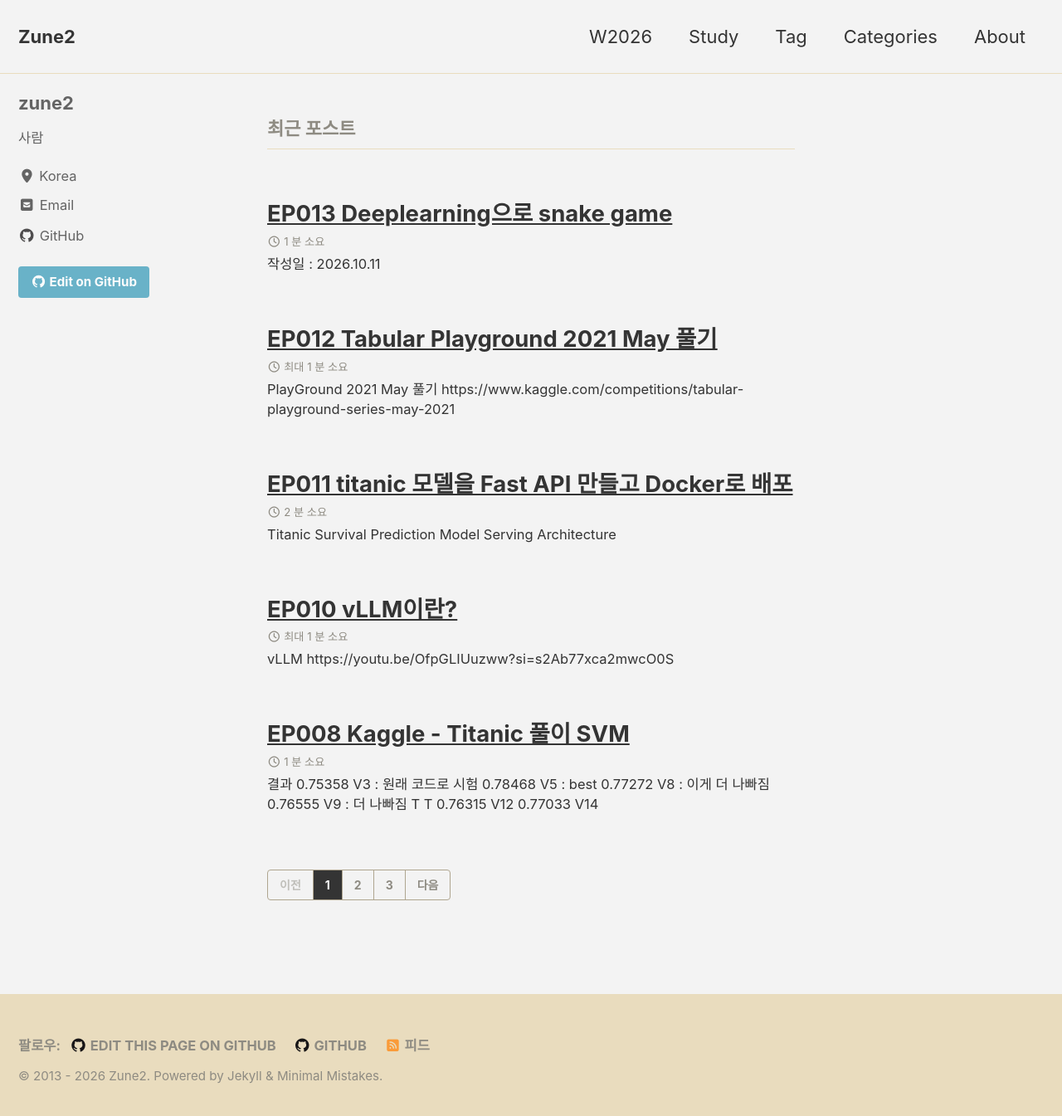
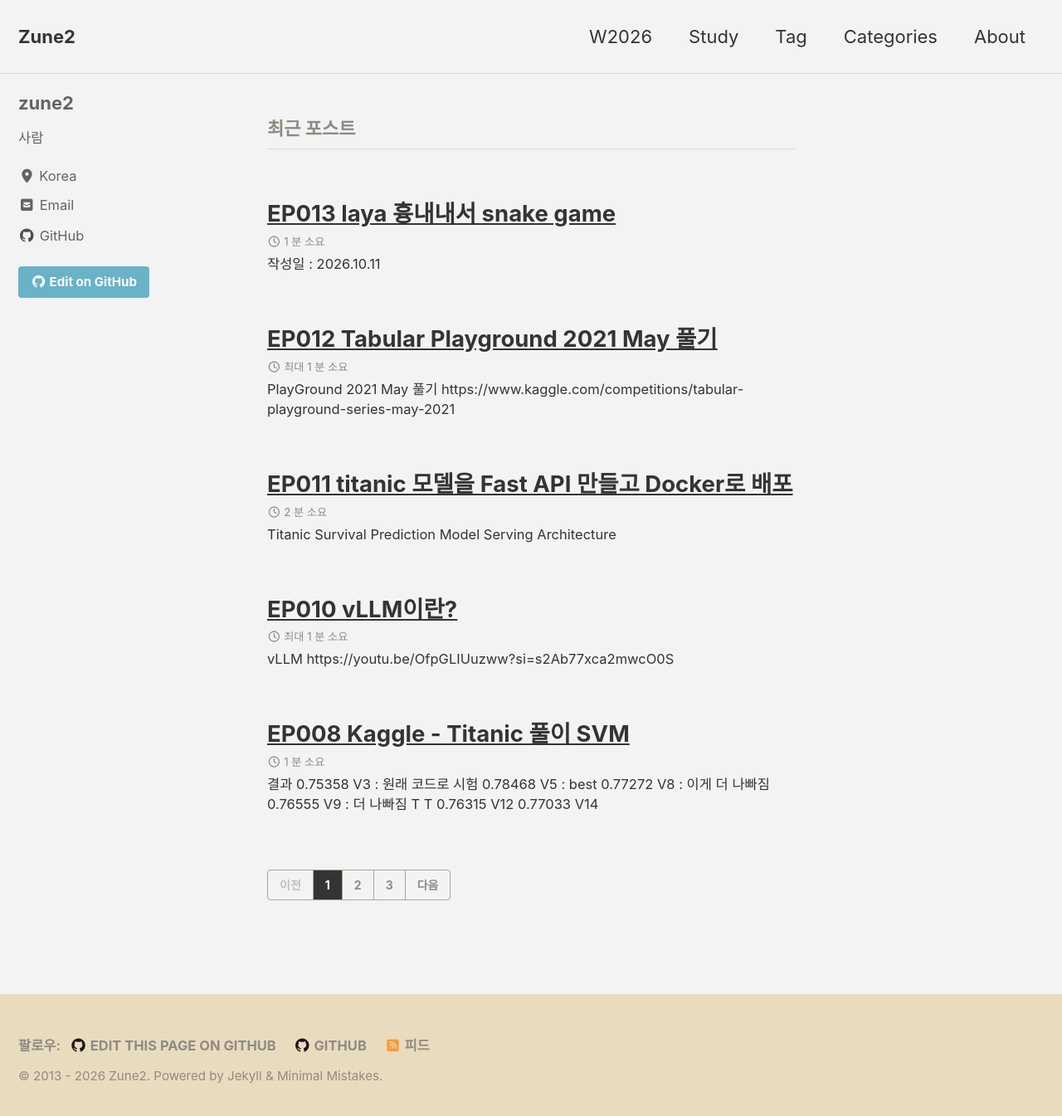
Before and after one commit to zune2/zune2.github.io, a Jekyll site: the page built from index.html, in a window 1280 px wide and 1353 px high. Shown: the top 1345 px of the window at 83% size. Built offline with Jekyll 4.4.1, drawn with Linux system fonts in a browser that asks for light colours; cached includes are drawn as plain includes; the list of posts is cut into pages by our own code.

Commit message:
Update 2026-10-11-EP013-snake-game-deeplearning.md

```diff
--- a/_posts/2026-10-11-EP013-snake-game-deeplearning.md
+++ b/_posts/2026-10-11-EP013-snake-game-deeplearning.md
@@ -1,5 +1,5 @@
 ---
-title: EP013 Deeplearning으로 snake game
+title: EP013 laya 흉내내서 snake game
 layout: single
 author_profile: true
 read_time: true
```
